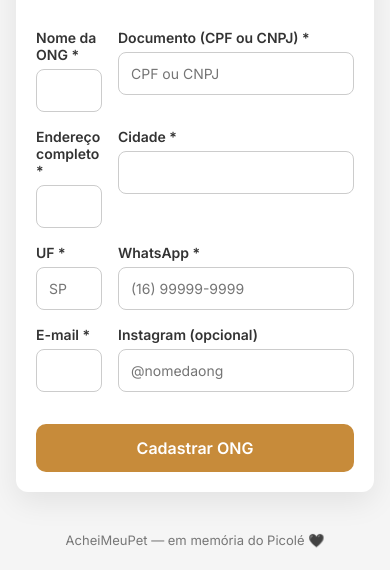
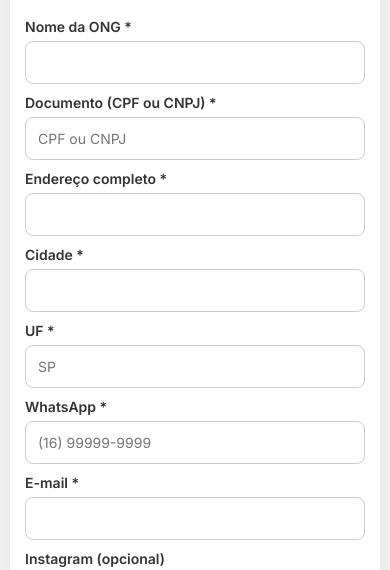
Before and after one commit to contatodbarbaro-bot/acheimeupet, a plain HTML site: page acheimeupet/cadastro-ong.html in a window 390 px wide. Shown: the part 261-831 px from the top of the page. Drawn offline with Linux system fonts and the light colour scheme.

Commit message:
Update cadastro-ong.html

```diff
--- a/acheimeupet/cadastro-ong.html
+++ b/acheimeupet/cadastro-ong.html
@@ -122,20 +122,27 @@
       padding: 0 12px;
     }
 
-    /* ======== AJUSTES MOBILE ======== */
+    /* ======== AJUSTE MOBILE BLINDADO ======== */
     @media (max-width: 768px) {
       .container {
-        margin: 16px;
-        padding: 20px;
-        width: auto; /* Garante que não ultrapasse a tela */
+        margin: 10px;
+        padding: 15px;
+        width: auto !important;
       }
 
       form {
-        grid-template-columns: 1fr; /* Força uma única coluna */
+        display: flex !important;
+        flex-direction: column !important;
+        gap: 10px !important;
       }
 
-      .full {
-        grid-column: span 1;
+      .form-group, .full {
+        grid-column: span 1 !important;
+        width: 100% !important;
+      }
+
+      input, select, textarea {
+        width: 100% !important;
       }
     }
   </style>
@@ -160,42 +167,42 @@
 
     <div class="form-group full">
       <label>Nome da ONG *</label>
-      <input type="text" name="ong_nome" required />
+      <input type="text" id="ong_nome" name="ong_nome" required />
     </div>
 
     <div class="form-group full">
       <label>Documento (CPF ou CNPJ) *</label>
-      <input type="text" name="ong_cnpj" placeholder="CPF ou CNPJ" required />
+      <input type="text" id="ong_cnpj" name="ong_cnpj" placeholder="CPF ou CNPJ" required />
     </div>
 
     <div class="form-group full">
       <label>Endereço completo *</label>
-      <input type="text" name="ong_endereco" required />
+      <input type="text" id="ong_endereco" name="ong_endereco" required />
     </div>
 
     <div class="form-group">
       <label>Cidade *</label>
-      <input type="text" name="ong_cidade" required />
+      <input type="text" id="ong_cidade" name="ong_cidade" required />
     </div>
 
     <div class="form-group">
       <label>UF *</label>
-      <input type="text" name="ong_uf" maxlength="2" placeholder="SP" required />
+      <input type="text" id="ong_uf" maxlength="2" placeholder="SP" required />
     </div>
 
     <div class="form-group full">
       <label>WhatsApp *</label>
-      <input type="tel" name="ong_whatsapp" placeholder="(16) 99999-9999" required />
+      <input type="tel" id="ong_whatsapp" placeholder="(16) 99999-9999" required />
     </div>
 
     <div class="form-group full">
       <label>E-mail *</label>
-      <input type="email" name="ong_email" required />
+      <input type="email" id="ong_email" name="ong_email" required />
     </div>
 
     <div class="form-group full">
       <label>Instagram (opcional)</label>
-      <input type="text" name="ong_instagram" placeholder="@nomedaong" />
+      <input type="text" id="ong_instagram" name="ong_instagram" placeholder="@nomedaong" />
     </div>
 
     <button type="submit">Cadastrar ONG</button>
```
